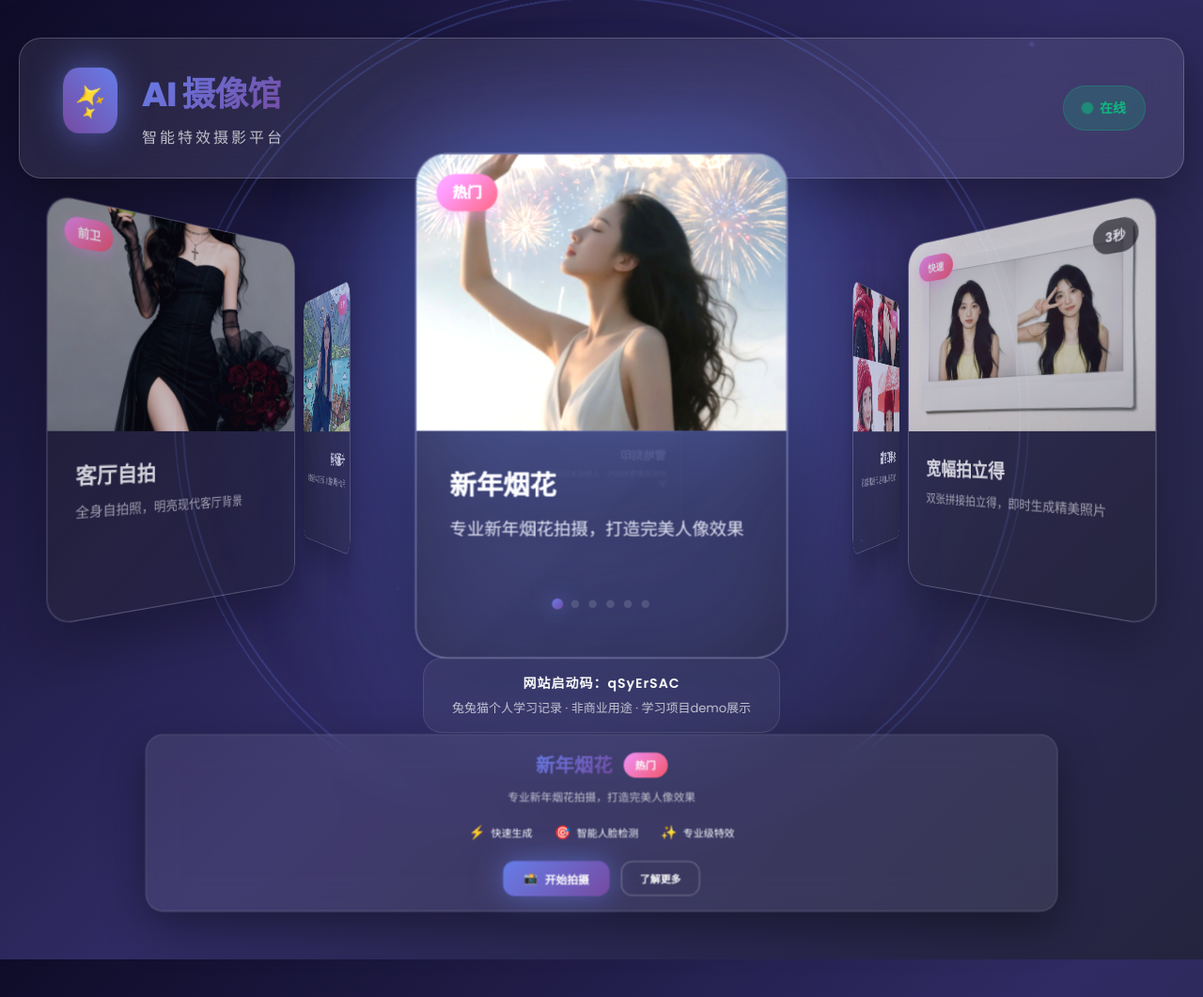
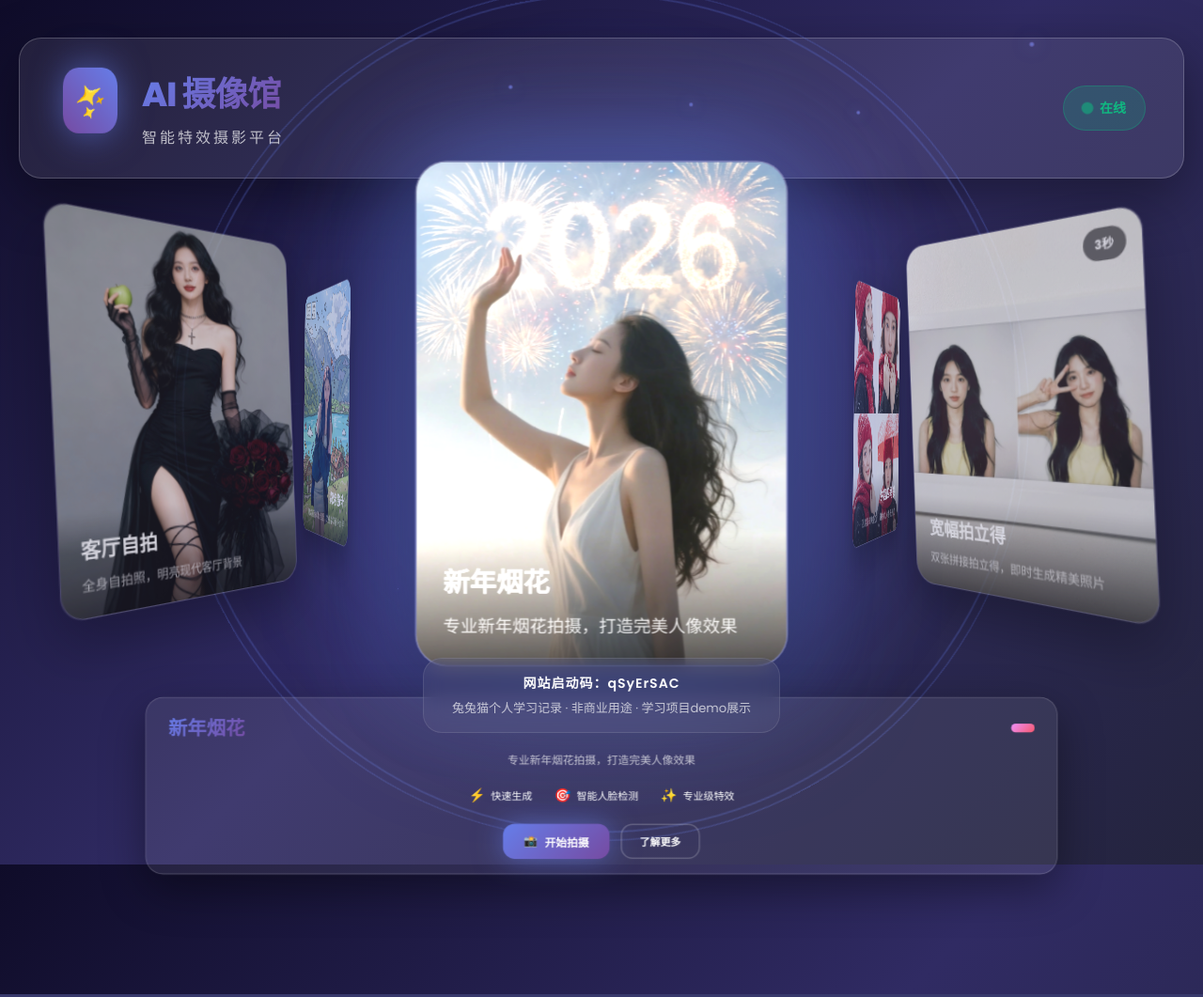
Before and after one commit to whisky-12/waveclothes, a FastAPI app: page / in a window 1280 px wide. Shown: the whole page at 94% size. Run offline with FastAPI, Linux system fonts and the light colour scheme; parts of the project's set-up code (start-up, migrations or seed data) failed here and were passed over.

Commit message:
完成前端页面修改

```diff
--- a/client/config.py
+++ b/client/config.py
@@ -36,8 +36,8 @@
     }
 
     # FastAPI配置
-    APP_HOST = os.getenv('APP_HOST', '0.0.0.0')
-    APP_PORT = 8005
+    APP_HOST = os.getenv('APP_HOST', 'localhost')
+    APP_PORT = 8000
 
     # 任务超时配置
     TASK_TIMEOUT = 120  # 秒
--- a/client/requirements.txt
+++ b/client/requirements.txt
@@ -5,4 +5,4 @@
 pika==1.3.2
 python-dotenv==1.0.0
 cos-python-sdk-v5==1.9.28
-Pillow==10.2.0
+Pillow==12.1.0
--- a/client/static/script.js
+++ b/client/static/script.js
@@ -24,7 +24,6 @@
                 style_type: 'new_year_style',
                 title: '新年烟花',
                 desc: '专业新年烟花拍摄，打造完美人像效果',
-                badge: '热门',
                 icon: '🏢',
                 image: '/static/images/studio.jpg'
             },
@@ -33,7 +32,6 @@
                 style_type: 'wide_format_instant_camera',
                 title: '宽幅拍立得',
                 desc: '双张拼接拍立得，即时生成精美照片',
-                badge: '快速',
                 icon: '⚡',
                 image: '/static/images/quick.jpg'
             },
@@ -42,7 +40,6 @@
                 style_type: 'winter_four_frame_grid',
                 title: '冬季四宫格',
                 desc: '四张冬季人像拼接，沉浸式降雪氛围',
-                badge: '时尚',
                 icon: '🏙️',
                 image: '/static/images/street.jpg'
             },
@@ -51,7 +48,6 @@
                 style_type: 'style4',
                 title: '雪地刻印',
                 desc: '俯视视角雪地照片，人物线条刻印与文字',
-                badge: '唯美',
                 icon: '🌲',
                 image: '/static/images/nature.jpg'
             },
@@ -60,7 +56,6 @@
                 style_type: 'doodle_subject',
                 title: '卡通涂鸦',
                 desc: '手绘卡通风格叠加，混合媒体插画效果',
-                badge: '怀旧',
                 icon: '📻',
                 image: '/static/images/vintage.jpg'
             },
@@ -69,7 +64,6 @@
                 style_type: 'selfie_living',
                 title: '客厅自拍',
                 desc: '全身自拍照，明亮现代客厅背景',
-                badge: '前卫',
                 icon: '🚀',
                 image: '/static/images/futuristic.jpg'
             }
@@ -112,12 +106,13 @@
                                 ${effect.id === 'quick' ? '<span class="time-badge">3秒</span>' : ''}
                             </div>
                         </div>
+                         ${effect.badge ? `<div class="card-badge">${effect.badge}</div>` : ''}
                         <div class="card-content">
                             <div>
                                 <h3 class="card-title">${effect.title}</h3>
                                 <p class="card-desc">${effect.desc}</p>
                             </div>
-                            ${effect.badge ? `<div class="card-badge">${effect.badge}</div>` : ''}
+
                         </div>
                     </div>
                 </div>
--- a/client/static/style.css
+++ b/client/static/style.css
@@ -21,17 +21,22 @@
     --perspective: 1200px;
 }
 
+::-webkit-scrollbar {
+    display: none;
+}
+
 html {
-    scroll-behavior: smooth;
+    scroll-behavior: none;
+    -ms-overflow-style: none;
 }
 
 body {
     font-family: 'Poppins', -apple-system, BlinkMacSystemFont, sans-serif;
     background: var(--dark-gradient);
-    min-height: 100vh;
     color: var(--text-primary);
     overflow-x: hidden;
     position: relative;
+    height:115vh;
 }
 
 /* ========== 3D背景粒子 ========== */
@@ -136,6 +141,7 @@
 /* ========== 主容器 ========== */
 .studio-container {
     position: relative;
+    height:100%;
     z-index: 1;
     max-width: 1400px;
     margin: 0 auto;
@@ -146,7 +152,7 @@
 /* ========== 头部样式 ========== */
 .studio-header {
     background: var(--glass-bg);
-    backdrop-filter: blur(20px);
+
     border: 1px solid var(--glass-border);
     border-radius: 24px;
     padding: 30px 40px;
@@ -289,15 +295,17 @@
     opacity: 1;
 }
 
-.scene-card .card-inner {
+    .card-inner {
     width: 100%;
     height: 100%;
     position: relative;
     transform-style: preserve-3d;
     transition: transform 0.3s ease-out;
+    display:flex;
+    flex-direction: column;
 }
 
-.scene-card:hover .card-inner {
+     .card-inner {
     transform: rotateY(15deg) rotateX(10deg);
 }
 
@@ -323,24 +331,26 @@
 .card-front {
     background: linear-gradient(135deg, rgba(255,255,255,0.1) 0%, rgba(255,255,255,0.05) 100%);
     border: 1px solid var(--glass-border);
-    backdrop-filter: blur(20px);
+
     display: flex;
     flex-direction: column;
 }
 
 .card-image {
-    height: 55%;
+    height: 100%;
     position: relative;
-    overflow: hidden;
+
+    image{
+    width:100%;
+    height:100%;
+    background-size: cover;
+    }
+
 }
 
 .scene-preview {
     width: 100%;
     height: 100%;
-    position: relative;
-    display: flex;
-    align-items: center;
-    justify-content: center;
     background: linear-gradient(135deg, rgba(255,255,255,0.1) 0%, rgba(255,255,255,0.05) 100%);
 }
 
@@ -349,17 +359,30 @@
     height: 100%;
     object-fit: cover;
     display: block;
+    transition: transform 0.5s ease;
+}
+.scene-preview:hover .preview-image {
+    transform: scale(1.05);
 }
 
-.studio-preview {
-    background: linear-gradient(135deg, #ffeaa7 0%, #fab1a0 100%);
+.scene-preview::before {
+    content: '';
+    position: absolute;
+    top: 0;
+    left: 0;
+    width: 100%;
+    height: 100%;
+    background: linear-gradient(135deg, rgba(255,255,255,0.1) 0%, rgba(255,255,255,0.05) 100%);
+    z-index: 1;
 }
 
-.studio-preview::before {
-    content: '🏢';
-    font-size: 70px;
-    position: absolute;
-    opacity: 0.8;
+.studio-preview::before,
+.quick-preview::before,
+.street-preview::before,
+.nature-preview::before,
+.vintage-preview::before,
+.futuristic-preview::before {
+    content: none;
 }
 
 .quick-preview {
@@ -431,12 +454,13 @@
 }
 
 .card-content {
-    padding: 25px;
-    flex: 1;
-    display: flex;
-    flex-direction: column;
-    justify-content: space-between;
-    background: rgba(0, 0, 0, 0.3);
+    position: absolute;
+    bottom: 0;
+    left: 0;
+    right: 0;
+    background: linear-gradient(to top, rgba(0, 0, 0, 0.7), transparent);
+    padding: 20px;
+    color: white;
 }
 
 .card-title {
@@ -454,8 +478,8 @@
 
 .card-badge {
     position: absolute;
-    top: 15px;
-    left: 15px;
+    top: 14px;
+    left: 13px;
     background: var(--secondary-gradient);
     color: white;
     padding: 5px 12px;
@@ -519,38 +543,11 @@
     100% { transform: rotate(360deg); }
 }
 
-/* 指示器 */
-.indicators {
-    display: flex;
-    justify-content: center;
-    gap: 12px;
-    margin-top: 30px;
-}
-
-.indicator {
-    width: 10px;
-    height: 10px;
-    background: rgba(255, 255, 255, 0.3);
-    border-radius: 50%;
-    cursor: pointer;
-    transition: var(--transition-smooth);
-}
-
-.indicator:hover {
-    background: rgba(255, 255, 255, 0.6);
-    transform: scale(1.2);
-}
-
-.indicator.active {
-    background: var(--primary-gradient);
-    transform: scale(1.4);
-    box-shadow: 0 0 20px rgba(102, 126, 234, 0.8);
-}
 
 /* ========== 详情面板 ========== */
 .detail-panel {
     background: var(--glass-bg);
-    backdrop-filter: blur(20px);
+
     border: 1px solid var(--glass-border);
     border-radius: 24px;
     padding: 20px 30px;
@@ -576,7 +573,7 @@
 
 .detail-header {
     display: flex;
-    justify-content: center;
+    justify-content: space-between;
     align-items: center;
     gap: 15px;
     margin-bottom: 12px;
@@ -855,24 +906,6 @@
     }
 }
 
-/* ========== 滚动条样式 ========== */
-::-webkit-scrollbar {
-    width: 8px;
-}
-
-::-webkit-scrollbar-track {
-    background: rgba(0, 0, 0, 0.1);
-    border-radius: 10px;
-}
-
-::-webkit-scrollbar-thumb {
-    background: var(--primary-gradient);
-    border-radius: 10px;
-}
-
-::-webkit-scrollbar-thumb:hover {
-    background: var(--secondary-gradient);
-}
 
 /* ========== 备案信息样式 ========== */
 .icp-info {
--- a/client/templates/index.html
+++ b/client/templates/index.html
@@ -20,6 +20,7 @@
         <div class="particle"></div>
         <div class="particle"></div>
         <div class="particle"></div>
+
     </div>
 
     <!-- 主容器 -->
@@ -45,7 +46,8 @@
             </div>
         </header>
 
-        <!-- 3D特效轮播区 -->
+
+            <!-- 3D特效轮播区 -->
         <section class="carousel-section" id="carouselSection">
             <div class="carousel-container">
                 <!-- 3D轮播舞台 -->
@@ -64,7 +66,7 @@
             </div>
 
             <!-- 指示器 -->
-            <div class="indicators" id="indicators">
+            <div  id="indicators">
                 <!-- 动态生成 -->
             </div>
         </section>
@@ -104,11 +106,6 @@
         </section>
     </div>
 
-    <!-- 品牌标识 -->
-    <!-- <div class="brand-mark">
-        <span class="brand-text">Powered by PaddlePaddle and 文心5.0</span>
-    </div> -->
-
     <!-- 加载动画 -->
     <div class="loading-overlay" id="loadingOverlay">
         <div class="loader-3d">
@@ -119,6 +116,7 @@
             <div class="cube-face cube-top"></div>
             <div class="cube-face cube-bottom"></div>
         </div>
+        <div class="loading-text">加载中...</div>
     </div>
 
     <!-- 备案信息 -->
```
Also changed, not shown: other parts of client/static/style.css (+75 -21 lines).
